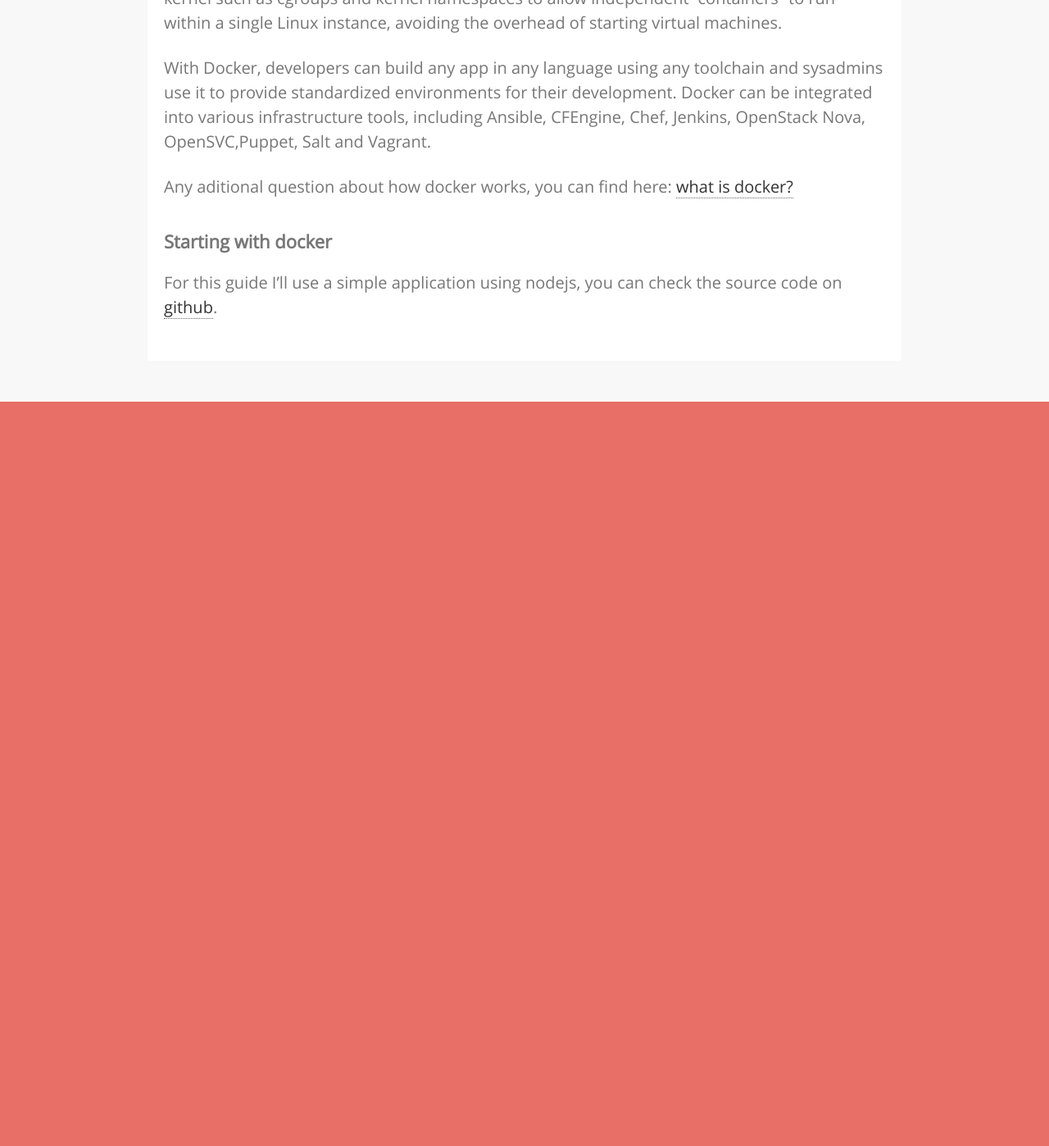
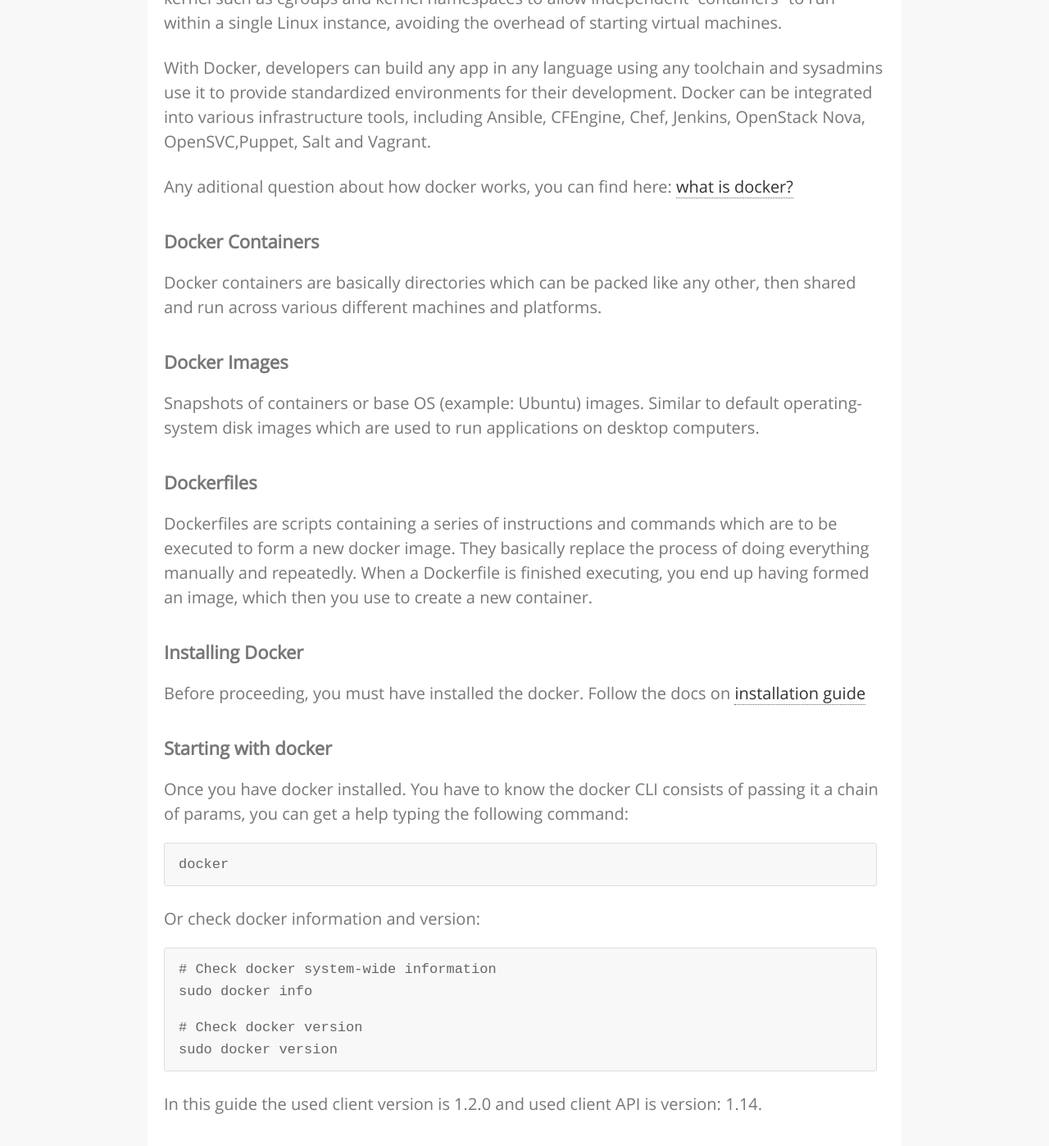
Before and after one commit to raphamorim/raphamorim.github.com, a Jekyll site: the page built from _posts/2014-09-25-hello-my-name-is-docker.md, in a window 1280 px wide and 1400 px high, scrolled down 874 px. Shown: the whole window at 82% size. Built offline with Jekyll 4.4.1, drawn with Linux system fonts in a browser that asks for light colours; nearby versions of some CDN libraries; comment, search, counter and statistics services are not loaded; before the commit the page ends 1364 px from its top, so only the background shows below that.

Commit message:
add more content to docker post

```diff
--- a/_posts/2014-09-25-hello-my-name-is-docker.md
+++ b/_posts/2014-09-25-hello-my-name-is-docker.md
@@ -1,7 +1,9 @@
 ---
 layout: post
 title: 'Hello, my name is Docker'
-description: ''
+description: 'Docker is an open platform for developers and sysadmins to build, ship, and run distributed applications. This means
+it can automates the deployment of applications inside software containers, by providing an additional layer of
+abstraction and automation of operating system–level virtualization on Linux.'
 link: 'http://raphamorim.github.io/hello-my-name-is-docker/'
 language: 'en'
 image: 'assets/images/posts/docker.jpg'
@@ -26,6 +28,47 @@
 
 Any aditional question about how docker works, you can find here: [what is docker?](https://www.docker.com/whatisdocker/)
 
+### Docker Containers
+
+Docker containers are basically directories which can be packed like any other, then shared and run across various different machines and platforms.
+
+### Docker Images
+
+Snapshots of containers or base OS (example: Ubuntu) images. Similar to default operating-system disk images which are used to run applications on desktop computers.
+
+### Dockerfiles
+
+Dockerfiles are scripts containing a series of instructions and commands which are to be executed to form a new docker image. They basically replace the process of doing everything manually and repeatedly.
+When a Dockerfile is finished executing, you end up having formed an image, which then you use to create a new container.
+
+### Installing Docker
+
+Before proceeding, you must have installed the docker. Follow the docs on [installation guide](http://docs.docker.com/installation/)
+
 ### Starting with docker
 
-For this guide I'll use a simple application using nodejs, you can check the source code on [github](http://github.com/raphamorim).
+Once you have docker installed. You have to know the docker CLI consists of passing it a chain of params, you can get a help typing the following command:
+
+<div class="code">
+
+<code>docker</code>
+
+</div>
+
+Or check docker information and version:
+
+<div class="code">
+
+<code># Check docker system-wide information</code>
+
+<code>sudo docker info</code>
+
+<br>
+
+<code># Check docker version</code>
+
+<code>sudo docker version</code>
+
+</div>
+
+In this guide the used client version is 1.2.0 and used client API is version: 1.14.
```
Also changed, not shown: 1 other file.
